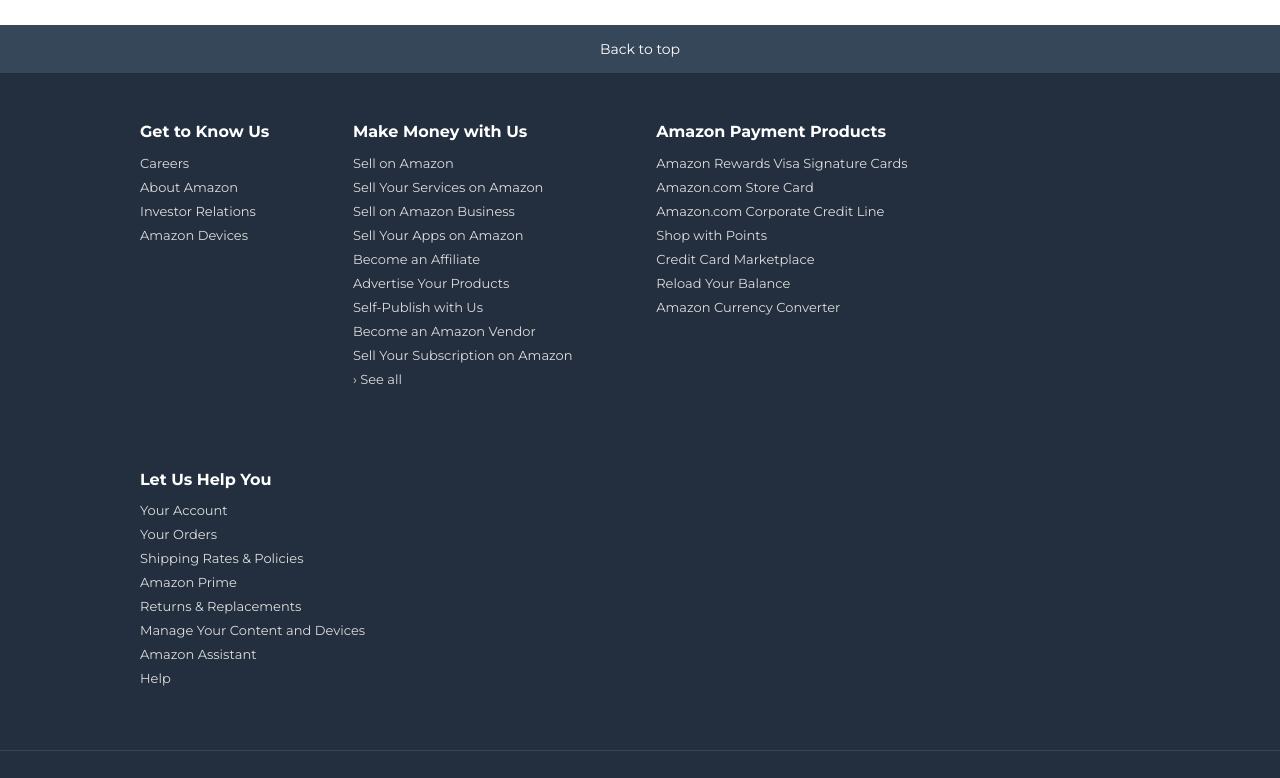
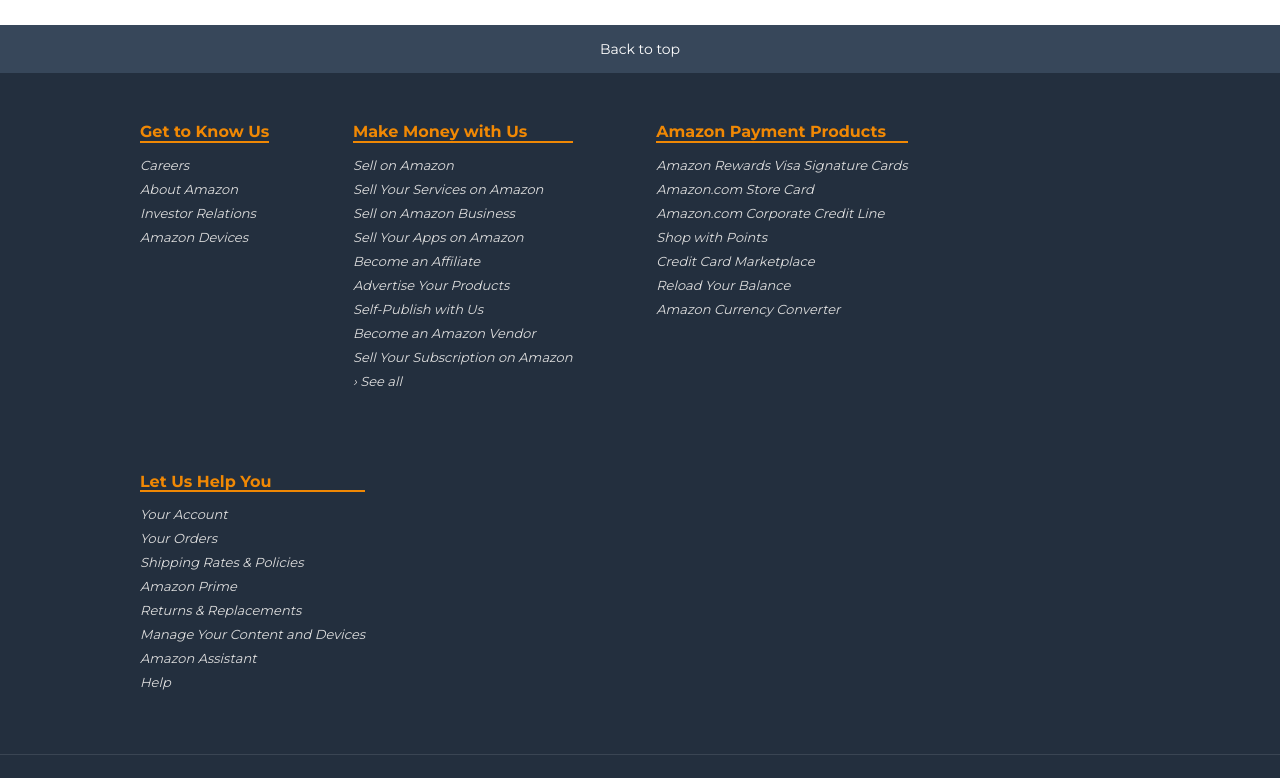
Before and after one commit to ALYQATOR-and-Croc/projetLYQA-Versioning, a plain HTML site: page index.html in a window 1280 px wide. Shown: the part 1080-1858 px from the top of the page. Drawn offline with nearby package versions, Linux system fonts and the light colour scheme.

Commit message:
feat(style): Changement du style du footer (textes de redirection)

```diff
--- a/css/style.css
+++ b/css/style.css
@@ -484,7 +484,8 @@ footer .middle {
 }
 
 footer .middle h3 {
-  color: #fff;
+  color: #f08804;
+  border-bottom: 2px solid #f08804;
   font-weight: 700;
   margin-bottom: 10px;
   padding: 0;
@@ -510,6 +511,7 @@ footer .middle .logo {
 
 footer .middle a {
   color: #ddd;
+  font-style: italic;
   font-size: 13px;
   display: block;
   padding: 5px 0;
```
